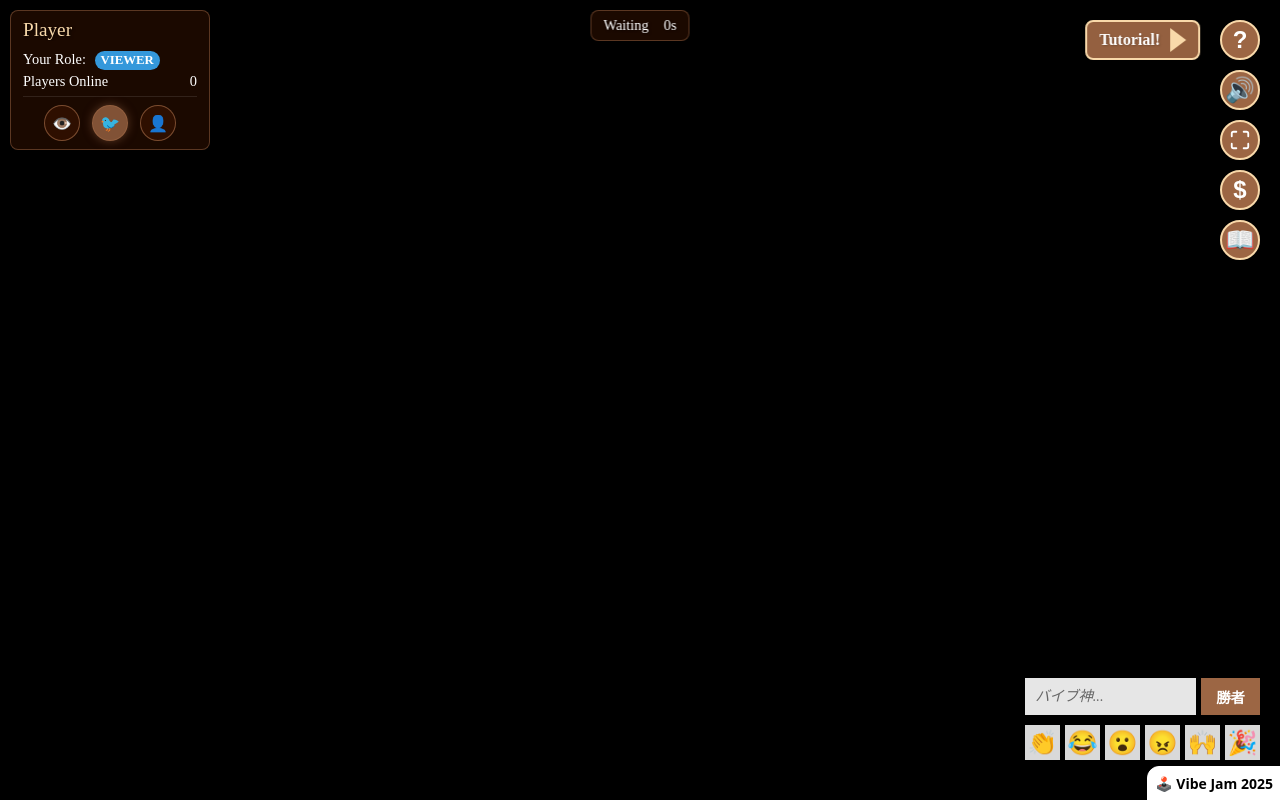
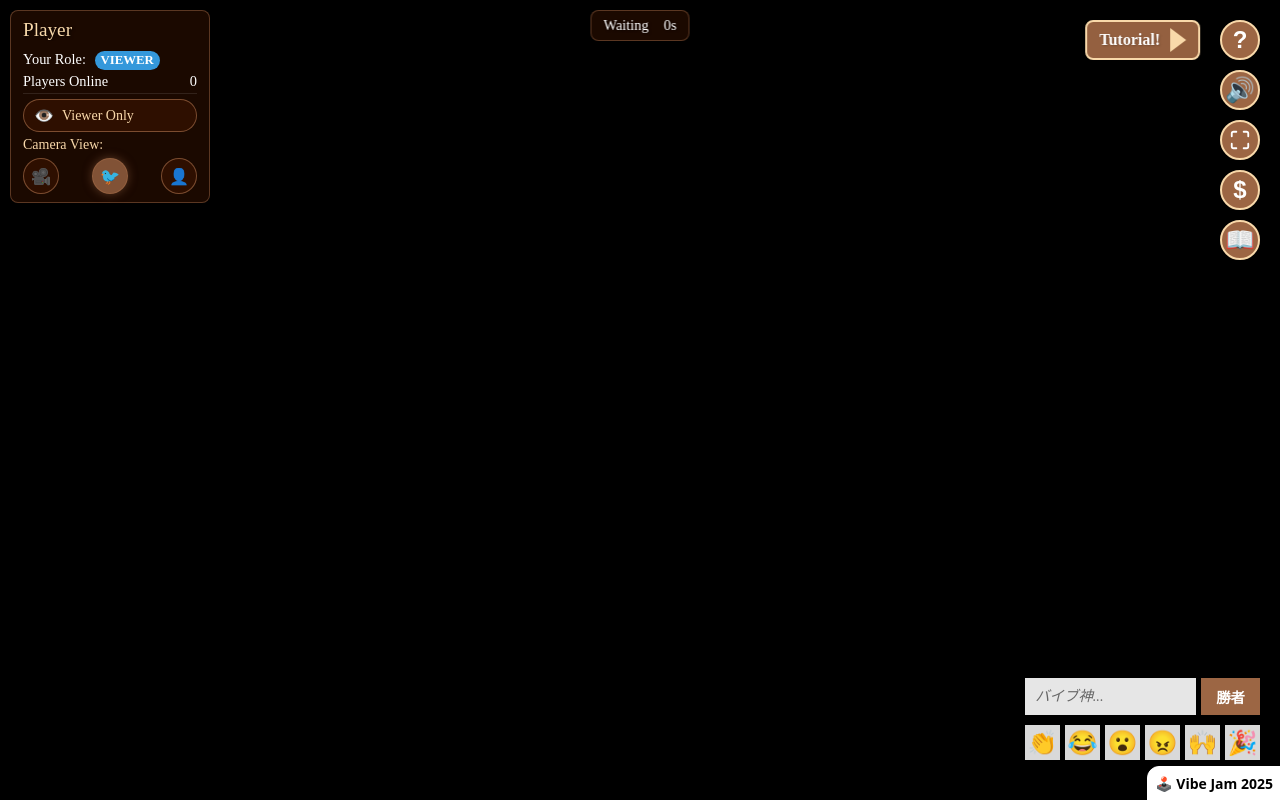
Before and after one commit to Mathemmagician/SumoSumo, a website built with Vite: page index.html in a window 1280 px wide. Both pictures are taken after a click on the button "Fly Around". Built offline with nearby package versions, Linux system fonts and the light colour scheme; some packages are replaced by stand-ins of ours; a web font is replaced by a local one.

Commit message:
better buttons

```diff
--- a/index.html
+++ b/index.html
@@ -112,15 +112,23 @@
         </p>
 
         <div class="viewer-only-container">
-          <div class="control-buttons">
-            <button id="viewer-only-toggle" class="control-btn" onclick="uiManager.toggleViewerOnly(this)" title="Viewer Only">
-              <span class="control-icon">👁️</span>
+          <!-- First row: Viewer button with text -->
+          <button id="viewer-only-toggle" class="option-btn" onclick="uiManager.toggleViewerOnly(this)" title="Viewer Only">
+            <span class="option-icon">👁️</span>
+            <span class="option-text">Viewer Only</span>
+          </button>
+
+          <!-- Second row: Camera view options -->
+          <div class="camera-view-label">Camera View:</div>
+          <div class="camera-view-options">
+            <button id="default-camera" class="camera-btn active" onclick="uiManager.setDefaultCamera(this)" title="Default Camera">
+              <span class="camera-icon">🎥</span>
             </button>
-            <button id="free-camera-toggle" class="control-btn" onclick="uiManager.toggleFreeCamera(this)" title="Fly Around">
-              <span class="control-icon">🐦</span>
+            <button id="free-camera-toggle" class="camera-btn" onclick="uiManager.toggleFreeCamera(this)" title="Fly Around">
+              <span class="camera-icon">🐦</span>
             </button>
-            <button id="third-person-toggle" class="control-btn" onclick="uiManager.toggleThirdPersonView(this)" title="Third-Person View">
-              <span class="control-icon">👤</span>
+            <button id="third-person-toggle" class="camera-btn" onclick="uiManager.toggleThirdPersonView(this)" title="Third-Person View">
+              <span class="camera-icon">👤</span>
             </button>
           </div>
         </div>
--- a/src/styles.css
+++ b/src/styles.css
@@ -361,9 +361,84 @@ body {
 
 /* Viewer Only Toggle Styles */
 .viewer-only-container {
-  margin-top: 6px;
   border-top: 1px solid rgba(255, 255, 255, 0.1);
-  padding-top: 8px;
+  padding-top: 5px;
+  display: flex;
+  flex-direction: column;
+  gap: 5px;
+}
+
+/* Option button (Viewer Only) */
+.option-btn {
+  display: flex;
+  align-items: center;
+  gap: 8px;
+  padding: 6px 10px;
+  border-radius: 20px;
+  background-color: rgba(60, 20, 0, 0.6);
+  border: 1px solid rgba(156, 102, 68, 0.7);
+  color: #f9d9aa;
+  cursor: pointer;
+  transition: all 0.2s ease;
+  font-family: inherit;
+  font-size: 0.9rem;
+}
+
+.option-btn.active {
+  background-color: rgba(156, 102, 68, 0.8);
+  box-shadow: 0 0 10px rgba(156, 102, 68, 0.5);
+}
+
+.option-btn:hover {
+  background-color: rgba(90, 30, 0, 0.8);
+}
+
+.option-icon {
+  font-size: 16px;
+}
+
+.option-text {
+  font-size: 14px;
+}
+
+/* Camera view options */
+.camera-view-label {
+  font-size: 14px;
+  color: #f9d9aa;
+}
+
+.camera-view-options {
+  display: flex;
+  gap: 10px;
+  justify-content: space-between;
+}
+
+.camera-btn {
+  width: 36px;
+  height: 36px;
+  border-radius: 50%;
+  background-color: rgba(60, 20, 0, 0.6);
+  border: 1px solid rgba(156, 102, 68, 0.7);
+  display: flex;
+  align-items: center;
+  justify-content: center;
+  cursor: pointer;
+  transition: all 0.2s ease;
+  color: #f9d9aa;
+}
+
+.camera-btn:hover {
+  background-color: rgba(90, 30, 0, 0.8);
+  transform: translateY(-2px);
+}
+
+.camera-btn.active {
+  background-color: rgba(156, 102, 68, 0.8);
+  box-shadow: 0 0 10px rgba(156, 102, 68, 0.5);
+}
+
+.camera-icon {
+  font-size: 16px;
 }
 
 /* Control buttons container */
--- a/src/ui-manager.js
+++ b/src/ui-manager.js
@@ -499,62 +499,85 @@ class UIManager {
         console.log(`Toggled viewer-only mode: ${viewerOnlyMode}`);
     }
 
+    // Set default camera (deactivate other camera options)
+    setDefaultCamera(button) {
+        // Skip if already active
+        if (button.classList.contains('active')) return;
+
+        // Deactivate other camera buttons
+        const cameraButtons = document.querySelectorAll('.camera-btn');
+        cameraButtons.forEach(btn => btn.classList.remove('active'));
+
+        // Activate this button
+        button.classList.add('active');
+
+        // Disable free camera if it's active
+        const freeCameraEvent = new CustomEvent('freeCameraToggled', {
+            detail: { enabled: false }
+        });
+        document.dispatchEvent(freeCameraEvent);
+
+        // Disable third-person view if it's active
+        const thirdPersonEvent = new CustomEvent('thirdPersonToggled', {
+            detail: { enabled: false }
+        });
+        document.dispatchEvent(thirdPersonEvent);
+    }
+
     toggleFreeCamera(button) {
-        // Toggle active state
-        button.classList.toggle('active');
-        const freeCameraMode = button.classList.contains('active');
+        // Skip if already active
+        if (button.classList.contains('active')) return;
 
-        // If free camera is enabled, disable third-person view if it's active
-        if (freeCameraMode) {
-            const thirdPersonToggle = document.getElementById('third-person-toggle');
-            if (thirdPersonToggle && thirdPersonToggle.classList.contains('active')) {
-                thirdPersonToggle.classList.remove('active');
-                // Emit an event to disable third-person view
-                const event = new CustomEvent('thirdPersonToggled', {
-                    detail: { enabled: false }
-                });
-                document.dispatchEvent(event);
-            }
-        }
+        // Deactivate other camera buttons
+        const cameraButtons = document.querySelectorAll('.camera-btn');
+        cameraButtons.forEach(btn => btn.classList.remove('active'));
 
-        // Emit an event that the renderer can listen to
-        const event = new CustomEvent('freeCameraToggled', {
-            detail: { enabled: freeCameraMode }
+        // Activate this button
+        button.classList.add('active');
+
+        // If third-person view is active, disable it
+        const thirdPersonEvent = new CustomEvent('thirdPersonToggled', {
+            detail: { enabled: false }
         });
-        document.dispatchEvent(event);
+        document.dispatchEvent(thirdPersonEvent);
+
+        // Enable free camera
+        const freeCameraEvent = new CustomEvent('freeCameraToggled', {
+            detail: { enabled: true }
+        });
+        document.dispatchEvent(freeCameraEvent);
 
         // Update joystick controls visibility for free camera mode
         if (this.isMobile) {
             const joystickControls = document.getElementById('joystick-controls');
             if (joystickControls) {
-                joystickControls.style.display = freeCameraMode ? 'flex' : 'none';
+                joystickControls.style.display = 'flex';
             }
         }
     }
 
     toggleThirdPersonView(button) {
-        // Toggle active state
-        button.classList.toggle('active');
-        const thirdPersonMode = button.classList.contains('active');
+        // Skip if already active
+        if (button.classList.contains('active')) return;
 
-        // If third person is enabled, disable free camera if it's active
-        if (thirdPersonMode) {
-            const freeCameraToggle = document.getElementById('free-camera-toggle');
-            if (freeCameraToggle && freeCameraToggle.classList.contains('active')) {
-                freeCameraToggle.classList.remove('active');
-                // Emit an event to disable free camera
-                const event = new CustomEvent('freeCameraToggled', {
-                    detail: { enabled: false }
-                });
-                document.dispatchEvent(event);
-            }
-        }
+        // Deactivate other camera buttons
+        const cameraButtons = document.querySelectorAll('.camera-btn');
+        cameraButtons.forEach(btn => btn.classList.remove('active'));
 
-        // Emit an event that the renderer can listen to
-        const event = new CustomEvent('thirdPersonToggled', {
-            detail: { enabled: thirdPersonMode }
+        // Activate this button
+        button.classList.add('active');
+
+        // If free camera is active, disable it
+        const freeCameraEvent = new CustomEvent('freeCameraToggled', {
+            detail: { enabled: false }
         });
-        document.dispatchEvent(event);
+        document.dispatchEvent(freeCameraEvent);
+
+        // Enable third-person view
+        const thirdPersonEvent = new CustomEvent('thirdPersonToggled', {
+            detail: { enabled: true }
+        });
+        document.dispatchEvent(thirdPersonEvent);
     }
 
     toggleDeveloperMode(checkbox) {
```
